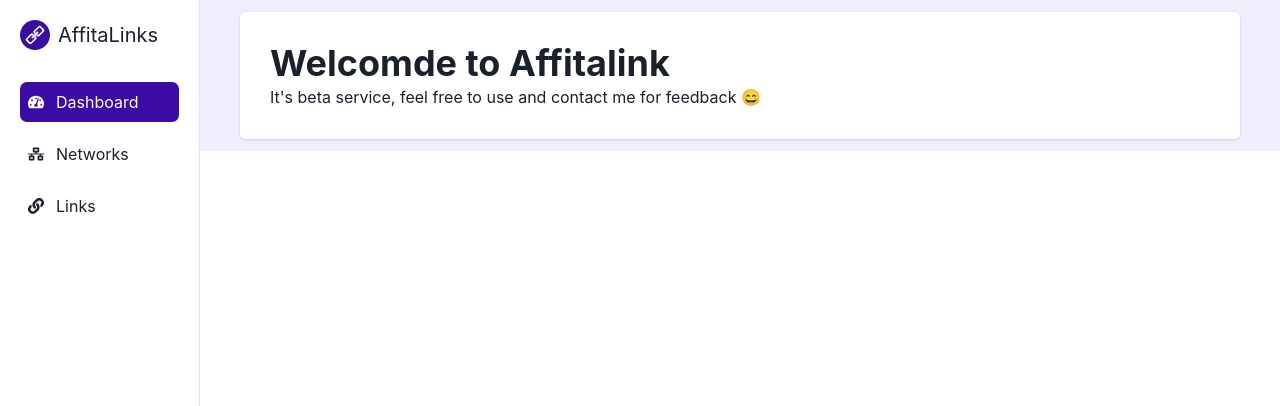
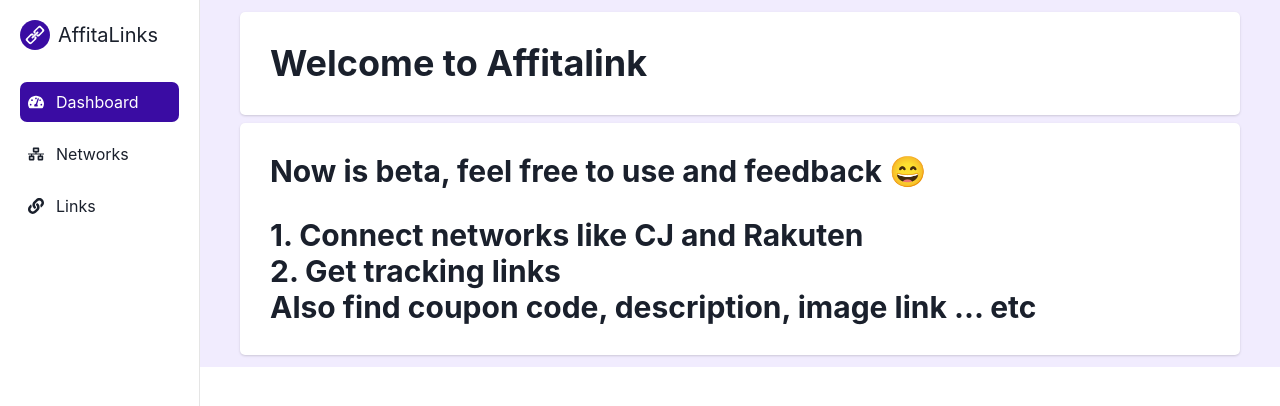
Before and after one commit to hjplumtree/Affitalink, a Next.js app: page / in a window 1280 px wide. Shown: the top 406 px of the page. Built offline with nearby package versions, Linux system fonts and the light colour scheme.

Commit message:
Add :: temporary dashboard

```diff
--- a/pages/index.js
+++ b/pages/index.js
@@ -1,13 +1,23 @@
 import SectionBox from "../components/SectionBox";
 import Header from "../components/Header";
+import { VStack, Heading, Divider } from "@chakra-ui/react";
 
 export default function Home() {
   return (
-    <SectionBox>
-      <Header
-        title="Welcomde to Affitalink"
-        subtitle="It's beta service, feel free to use and contact me for feedback 😄"
-      />
-    </SectionBox>
+    <VStack>
+      <SectionBox>
+        <Header title="Welcome to Affitalink" />
+      </SectionBox>
+      <SectionBox>
+        <Heading size="lg" mb={7}>
+          Now is beta, feel free to use and feedback 😄
+        </Heading>
+        <Heading size="lg">1. Connect networks like CJ and Rakuten</Heading>
+        <Heading size="lg">2. Get tracking links</Heading>
+        <Heading size="lg">
+          Also find coupon code, description, image link ... etc
+        </Heading>
+      </SectionBox>
+    </VStack>
   );
 }
```
